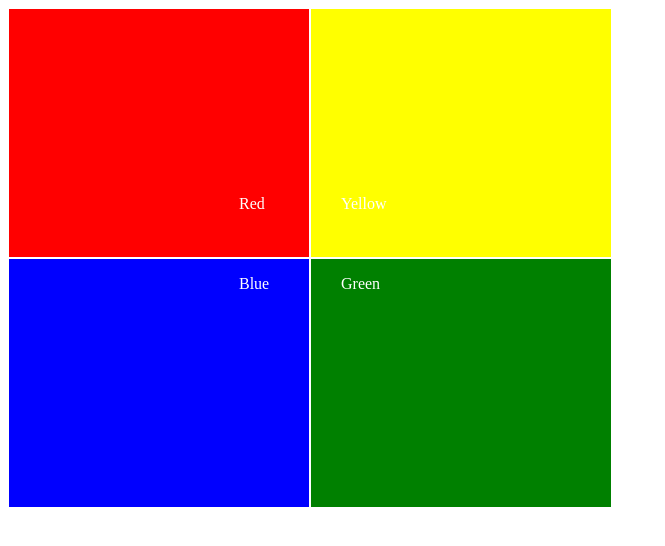
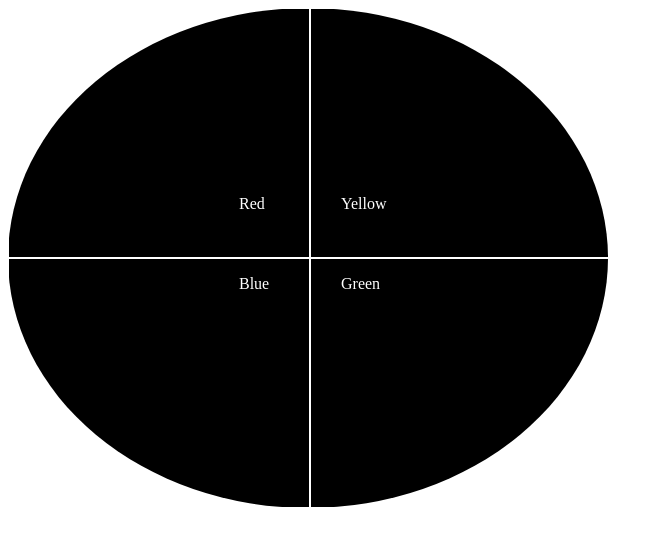
Before and after one commit to DDuliepre3/hardcsschallenge, a plain HTML site: page index.html in a window 1280 px wide. Shown: the whole page, without its empty margins (0-665 px from the left). Drawn offline with Linux system fonts and the light colour scheme.

Commit message:
fixed pie chart

```diff
--- a/hard.css
+++ b/hard.css
@@ -37,16 +37,3 @@
 .four p{
     left: 30px;
 }
-
-.red{
-    background-color: red;
-}
-.blue{
-    background-color: blue;
-}
-.yellow{
-    background-color: yellow;
-}
-.green{
-    background-color: green;
-}
```
